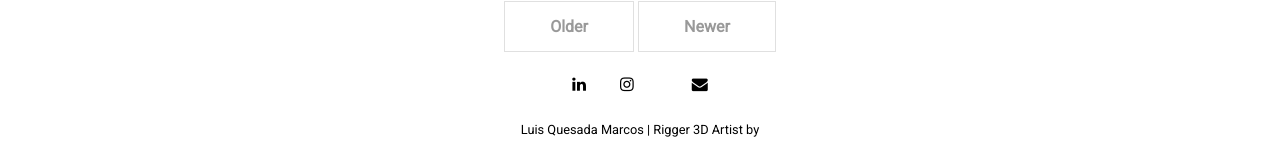
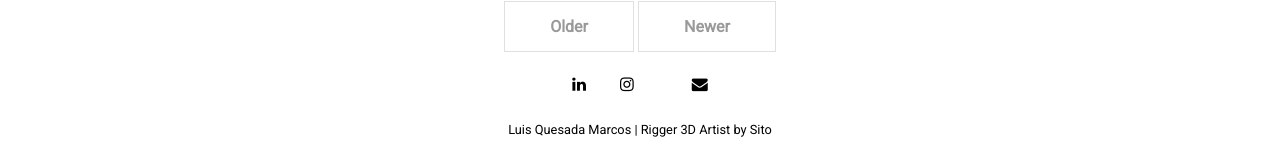
Before and after one commit to SitoQ/Luisquesadamarcos, a Jekyll site: the page built from index.html, in a window 1280 px wide and 900 px high, scrolled down 1398 px. Shown: the part 732-897 px from the top of the window. Built offline with Jekyll 4.4.1, drawn with Linux system fonts in a browser that asks for light colours; nearby versions of some CDN libraries; the list of posts is cut into pages by our own code.

Commit message:
Update _config.yml

```diff
--- a/_config.yml
+++ b/_config.yml
@@ -12,7 +12,7 @@ plugins:             [jekyll-paginate, jekyll-sitemap, jekyll-feed, jekyll-seo-t
 # Customise atom feed settings (this is where Jekyll-Feed gets configuration information)
 title:		           "Luis Quesada Marcos"
 description:	       "Rigger 3D Artist"
-author:              ""
+author:              "Sito"
 
 # RSS 2.0 can be used instead of Atom by uncommenting following two lines
 #feed:
```
